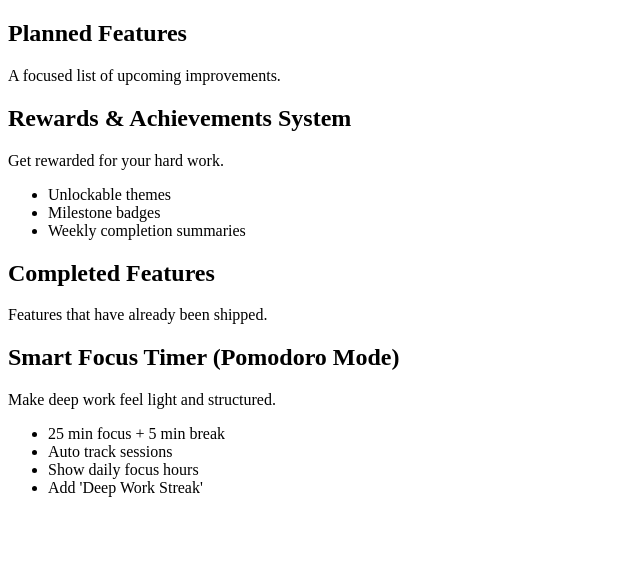
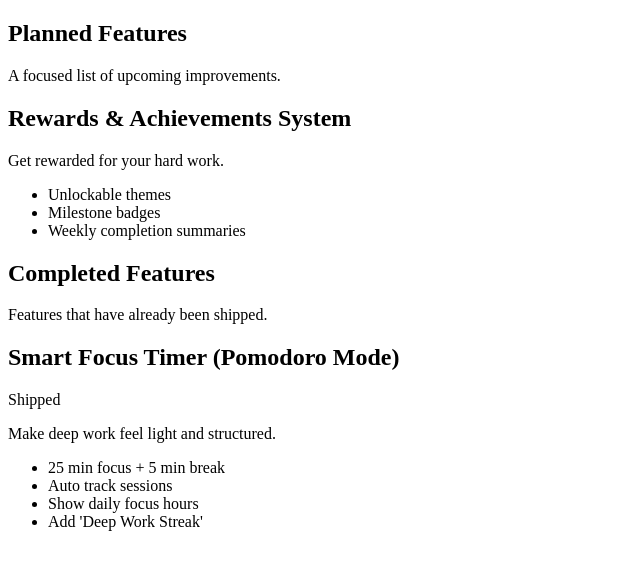
Before and after one commit to priyanshikothari10/JustNeedMotivation, a Next.js app: page /roadmap in a window 1280 px wide. Shown: the top 570 px of the page, without its empty margins (0-640 px from the left). Built offline with nearby package versions, Linux system fonts and the light colour scheme.

Commit message:
Fix: removed strikethroughs on roadmap for a cleaner look

```diff
--- a/app/page.jsx
+++ b/app/page.jsx
@@ -32,9 +32,6 @@ export default function DashboardPage() {
     <div className="py-6 grid gap-6 grid-cols-1 md:grid-cols-3">
       <div className="md:col-span-2 space-y-6">
         <DailyFocusCard />
-
-
-
         <div className="card">
           <div className="flex items-center justify-between mb-3">
             <h2 className="text-lg font-medium text-white">Today’s Tasks</h2>
--- a/app/roadmap/page.jsx
+++ b/app/roadmap/page.jsx
@@ -63,7 +63,12 @@ export default function RoadmapPage() {
               key={feature.id}
               className="border border-gray-800 rounded-lg p-5 space-y-2"
             >
-              <h2 className="text-lg font-medium line-through">{feature.title}</h2>
+              <div className="flex items-center justify-between">
+                <h2 className="text-lg font-medium text-white/50">{feature.title}</h2>
+                <span className="px-2 py-0.5 rounded text-[10px] font-bold bg-white/10 text-white/40 uppercase tracking-wider border border-white/5">
+                  Shipped
+                </span>
+              </div>
               <p className="text-sm text-gray-500">{feature.subtitle}</p>
 
               <ul className="list-disc list-inside text-sm text-gray-500 space-y-1 pt-2">
```
